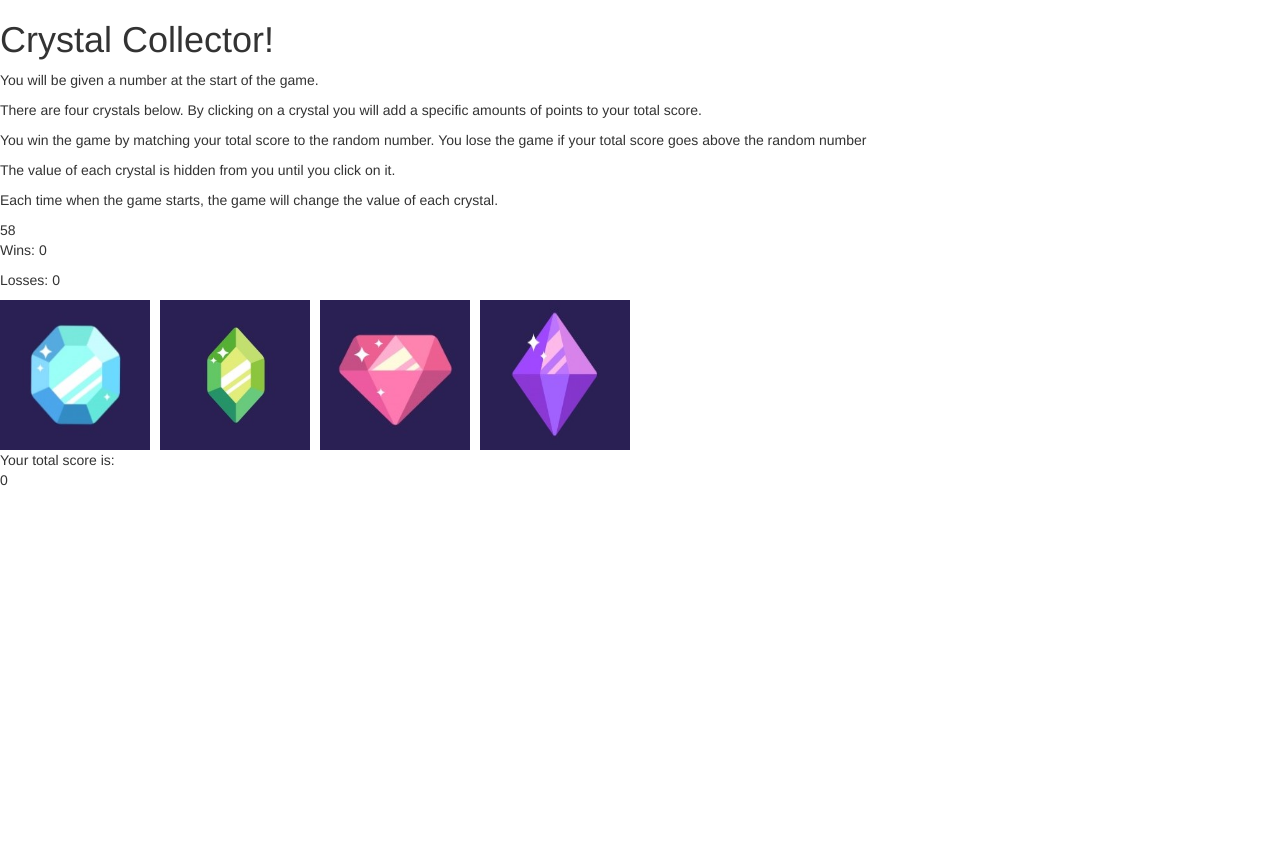
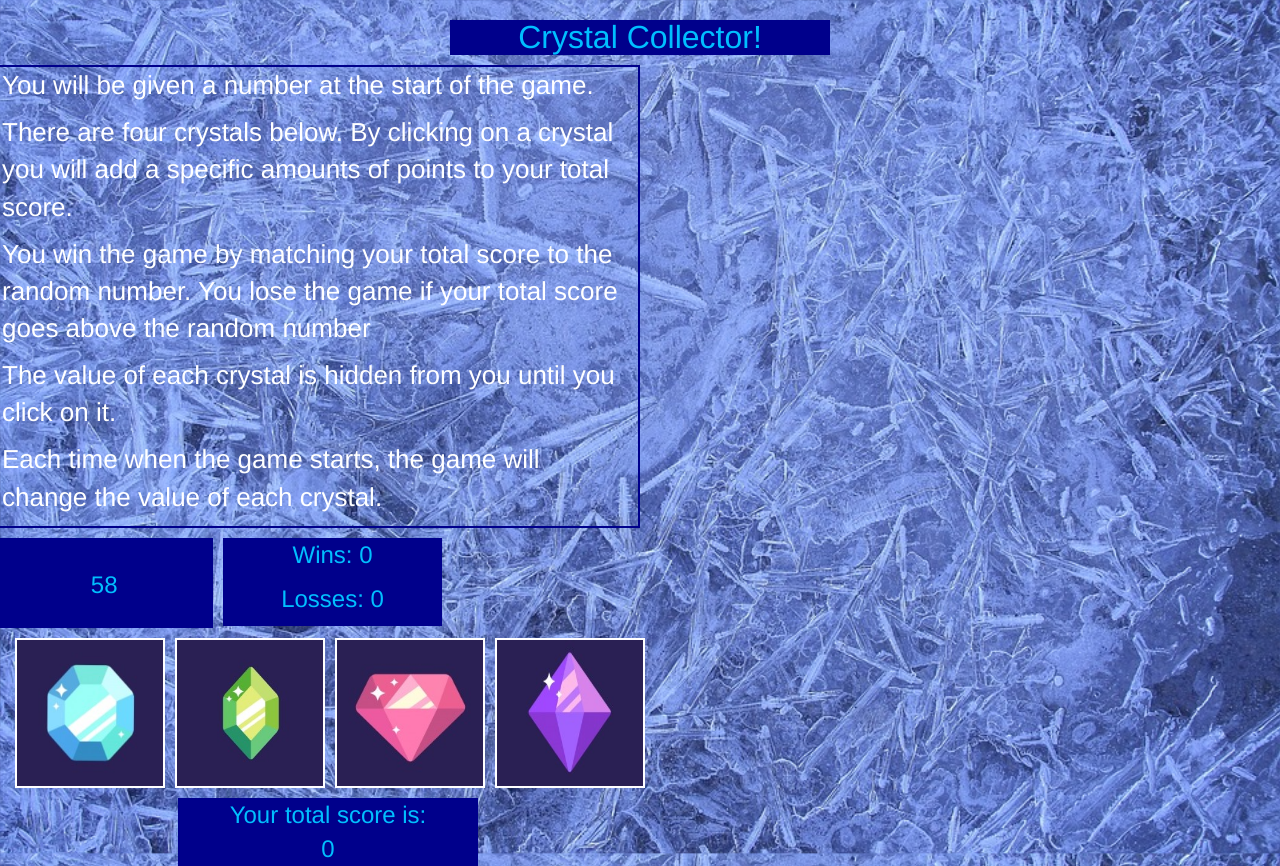
Before and after one commit to Livingnight/week-4-game, a plain HTML site: page index.html in a window 1280 px wide. Before the commit the page ends 800 px from the top, so only its background shows below. Drawn offline with nearby package versions, Linux system fonts and the light colour scheme.

Commit message:
adding css to crystal game

```diff
--- a/assets/css/style.css
+++ b/assets/css/style.css
@@ -1,29 +1,59 @@
-/*#crystal-1{*/
-    /*background: #00f url("../images/blue_crystal.jpg");*/
-    /*background-size: 100px 100px;*/
-    /*width: 100px;*/
-    /*height: 100px;*/
-/*}*/
-/*#crystal-2{*/
-    /*background: #0c0 url("../images/green_crystal.jpg");*/
-    /*background-size: 100px 100px;*/
-    /*width: 100px;*/
-    /*height: 100px;*/
-/*}*/
-/*#crystal-3{*/
-    /*background: lightpink url("../images/pink_crystal.jpg");*/
-    /*background-size: 100px 100px;*/
-    /*width: 100px;*/
-    /*height: 100px;*/
-/*}*/
-/*#crystal-4{*/
-    /*background: purple url("../images/purple_crystal.jpg");*/
-    /*background-size: 100px 100px;*/
-    /*width: 100px;*/
-    /*height: 100px;*/
-/*}*/
+
 .crystal{
     height: 150px;
     width:150px;
     margin-right: 10px;
 }
+body{
+    background: url("../images/ice-2504549_960_720.jpg") no-repeat center center fixed;
+    -webkit-background-size: cover;
+    -moz-background-size: cover;
+    -o-background-size: cover;
+    background-size: cover;
+}
+.header h1{
+    font-size: 32px;
+    color: deepskyblue;
+    text-align: center;
+    background: darkblue;
+    /*width: 300px;*/
+    /*margin-left: auto;*/
+}
+.rules{
+    border: 2px solid darkblue;
+    margin-bottom: 10px;
+}
+.rules p{
+    font-size: 26px;
+    color: #ffffff;
+}
+img{
+    border: 2px solid #ffffff;
+    margin-bottom: 10px;
+}
+img:hover{
+    opacity: .75;
+}
+.randomNumber{
+    color: deepskyblue;
+    text-align: center;
+    font-size: 24px;
+    background: darkblue;
+    margin: 0 10px 10px 10px;
+    height: 90px;
+    padding-top: 30px;
+}
+.winsLosses{
+    color: deepskyblue;
+    background: darkblue;
+    text-align: center;
+    font-size: 24px;
+}
+.guess{
+    color: deepskyblue;
+    text-align: center;
+    font-size: 24px;
+    background: darkblue;
+    width: 300px;
+    margin-left: 178px;
+}
--- a/index.html
+++ b/index.html
@@ -18,11 +18,11 @@
     <title>Document</title>
 </head>
 <body>
-    <div>
-        <h1>Crystal Collector!</h1>
+    <div class = "container header">
+        <h1 class = "col-lg-4 col-lg-offset-4">Crystal Collector!</h1>
     </div>
-
-    <div>
+        <div class = "row">
+            <div class = "container-fluid col-lg-6 rules">
                 <p>You will be given a number at the start of the game.</p>
                 <p>There are four crystals below. By clicking on a crystal you will add a specific amounts of points
                     to your total score.</p>
@@ -31,24 +31,26 @@
                 <p>The value of each crystal is hidden from you until you click on it.</p>
                 <p>Each time when the game starts, the game will change the value of each crystal.</p>
             </div>
+        </div>
 
-    <div class = "randomNumber"></div>
+    <div class = "row">
+        <div class = "container-fluid col-lg-2 randomNumber"></div>
 
-    <div class = "winsLosses">
+        <div class = "container-fluid col-lg-2 winsLosses">
             <p class = "wins"></p>
             <p class = "losses"></p>
         </div>
 
-    <div id = "box">
-        <!--<button id="crystal-1" class="btn btn-primary crystal" value="1"></button>-->
-        <!--<button id="crystal-2" class="btn btn-primary crystal" value="2"></button>-->
-        <!--<button id="crystal-3" class="btn btn-primary crystal" value="3"></button>-->
-        <!--<button id="crystal-4" class="btn btn-primary crystal" value="4"></button>-->
     </div>
 
-    <div>Your total score is:</div>
+    <div class = "container-fluid" id = "box"></div>
 
-    <div class = "totalScore"></div>
+    <div class = "guess row">
+        <div class = "container-fluid">Your total score is:</div>
+
+        <div class = "totalScore container-fluid"></div>
+    </div>
+
 
 
 <script src="assets/javascript/game.js"></script>
```
Also changed, not shown: assets/images/ice-2504549_960_720.jpg (added). Lines whose indentation alone changed are shown as unchanged.
